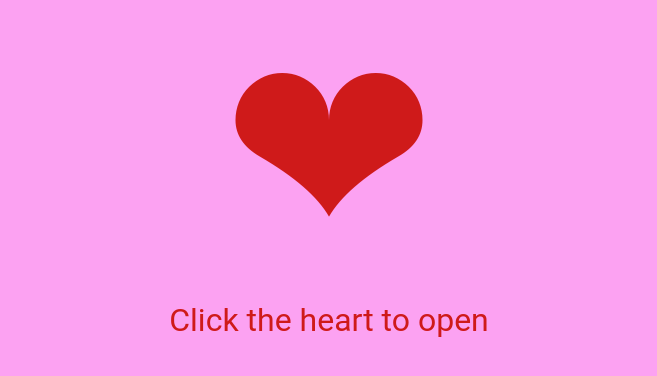
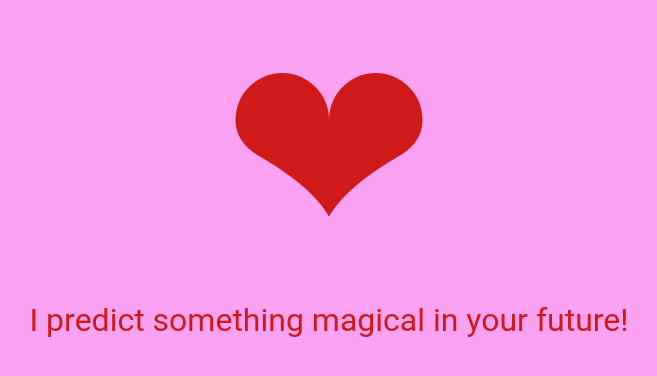
Before and after one commit to walshbr/2018, a plain HTML site: page index.html in a window 1280 px wide. Shown: the whole page, without its empty margins (311-968 px from the left). Drawn offline with Linux system fonts and the light colour scheme.

Commit message:
Modify message

```diff
--- a/index.html
+++ b/index.html
@@ -19,7 +19,7 @@
     <div class="l">
       <div class="heart">
         <label for="nc">&#10084;</label>
-        <p>Click the heart to open</p>
+        <p>I predict something magical in your future!</p>
       </div>
     </div>
   </div>
```
